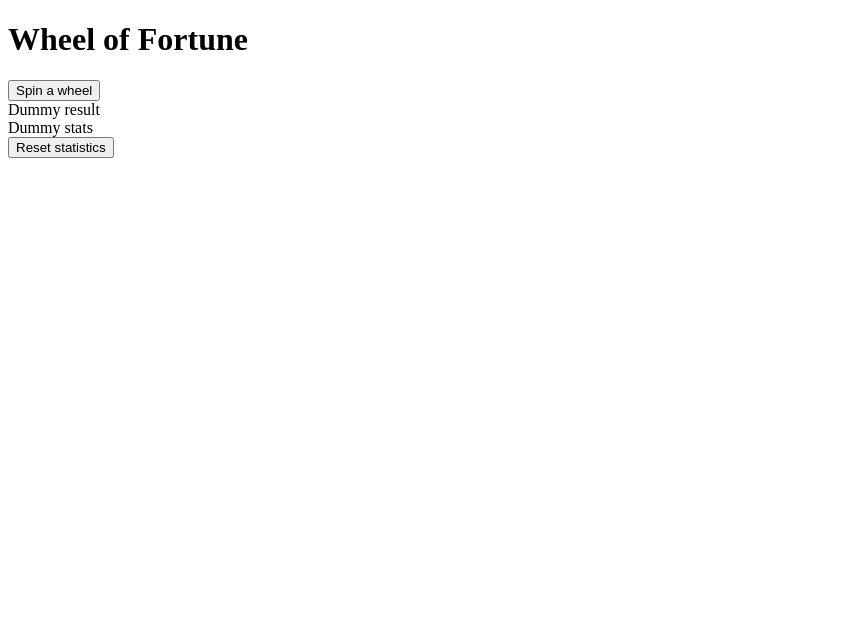
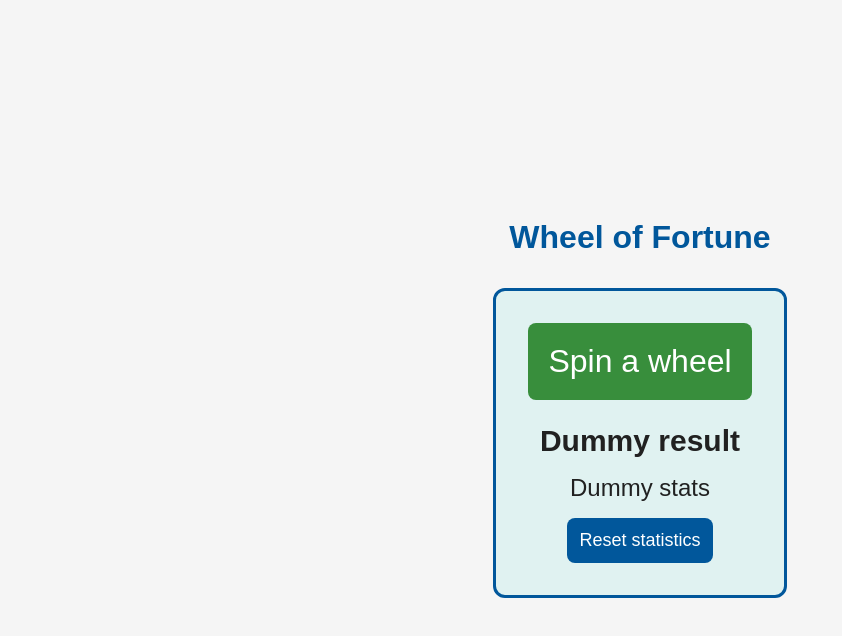
Before and after one commit to pavelmiatla/fullstack-workspace, a plain HTML site: page frontend/index.html in a window 1280 px wide. Shown: the whole page, without its empty margins (0-842 px from the left). Drawn offline with Linux system fonts and the light colour scheme.

Commit message:
feat: add styles

```diff
--- a/frontend/index.html
+++ b/frontend/index.html
@@ -3,6 +3,76 @@
   <head>
     <meta charset="UTF-8" />
     <meta name="viewport" content="width=device-width, initial-scale=1.0" />
+    <style>
+      body {
+        font-family: Arial, Helvetica, sans-serif;
+        color: #333;
+        background-color: #f5f5f5;
+        display: flex;
+        flex-direction: column;
+        min-height: 100vh;
+        justify-content: center;
+        align-items: center;
+        box-sizing: border-box;
+      }
+
+      h1 {
+        margin: 0 0 32px;
+        padding: 0;
+        font-size: 32px;
+        color: #01579b;
+      }
+
+      #game-area {
+        padding: 32px;
+        background-color: #e0f2f1;
+        border: 3px solid #01579b;
+        font-size: 24px;
+        border-radius: 12px;
+        display: flex;
+        flex-direction: column;
+        align-items: center;
+        justify-content: center;
+      }
+
+      #spin-button {
+        padding: 20px;
+        font-size: 32px;
+        background-color: #388e3c;
+        border-radius: 8px;
+        border: none;
+        color: white;
+        margin-bottom: 24px;
+      }
+
+      #reset-button {
+        padding: 12px;
+        font-size: 18px;
+        background-color: #01579b;
+        border-radius: 8px;
+        border: none;
+        color: white;
+      }
+
+      #spin-button:hover,
+      #reset-button:hover {
+        transform: translateY(2px);
+        transition: transform ease 0.3;
+        cursor: pointer;
+      }
+
+      #result-message {
+        font-size: 30px;
+        color: #212121;
+        margin-bottom: 16px;
+        font-weight: bolder;
+      }
+
+      #stats-display {
+        color: #212121;
+        margin-bottom: 16px;
+      }
+    </style>
     <title>WoF</title>
   </head>
   <body>
```
